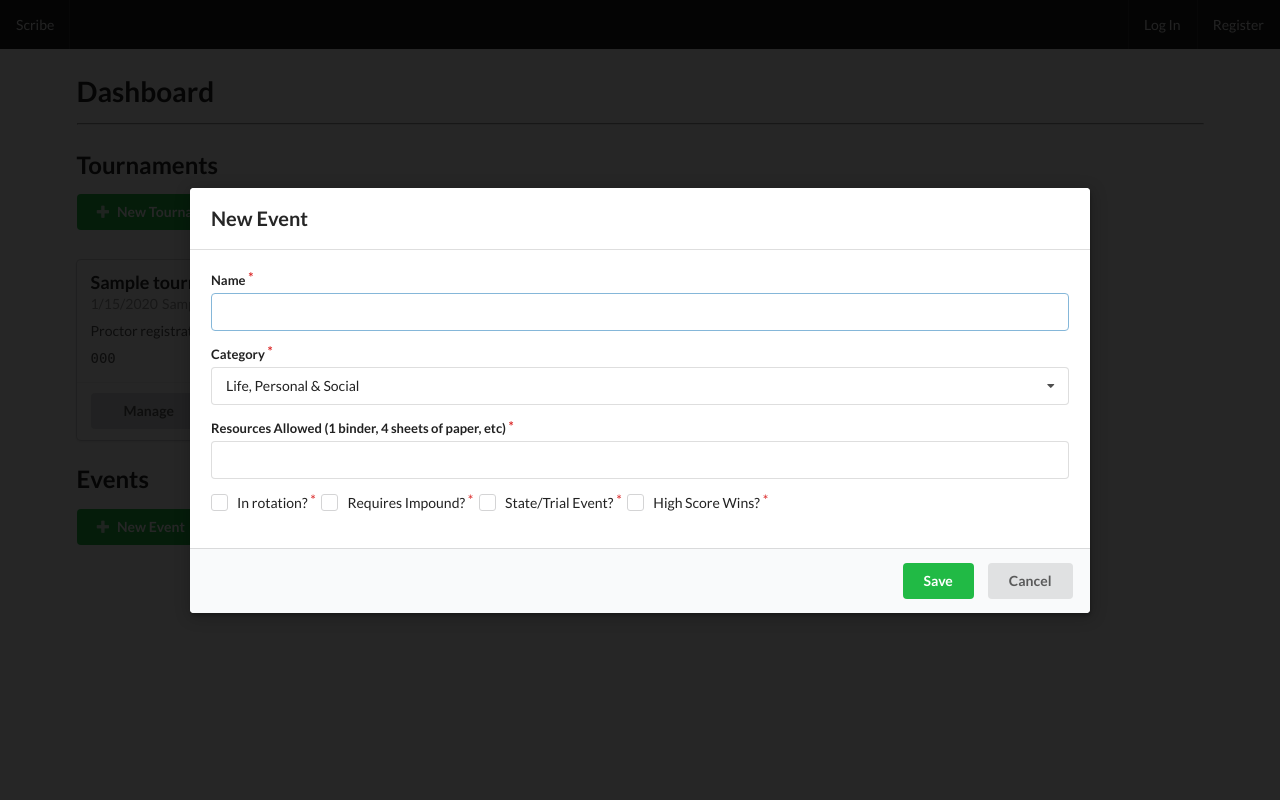
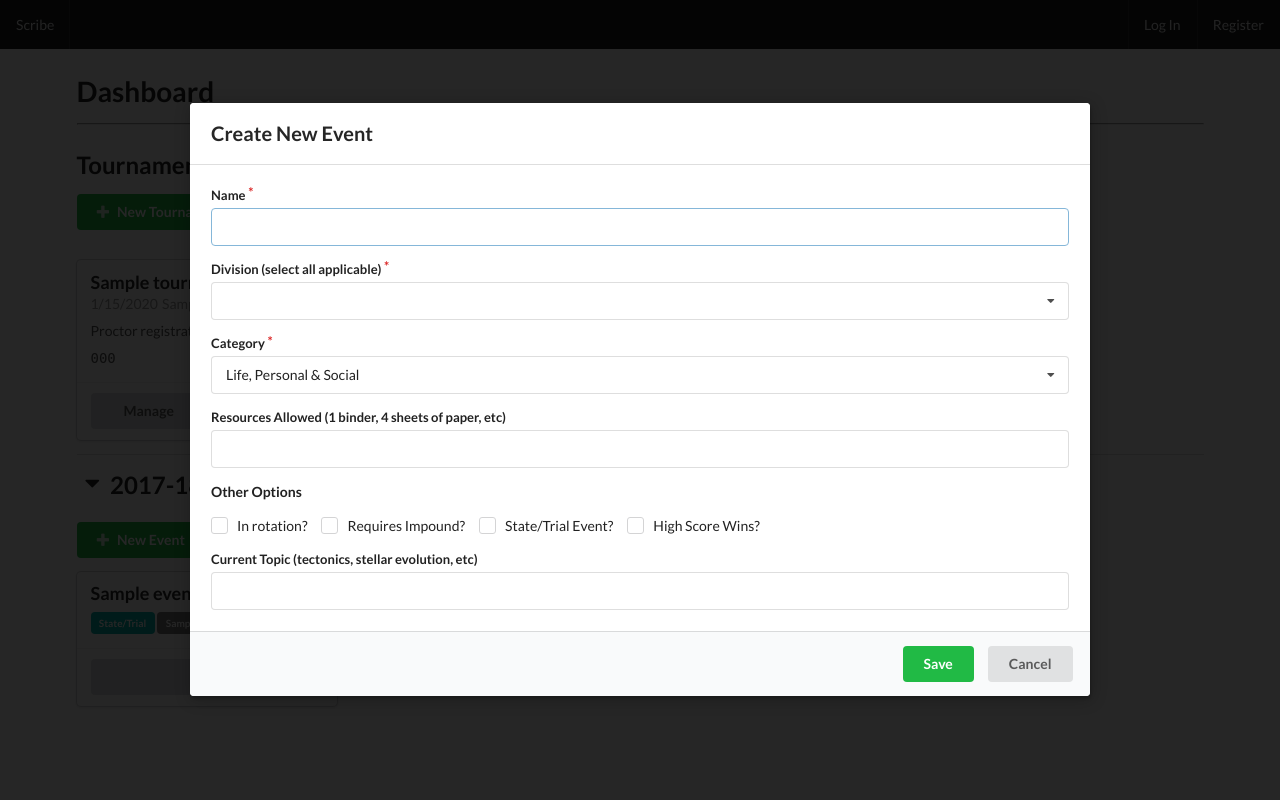
Before and after one commit to mi-yu/scoresheets-server, a Node server app: page /admin/dashboard in a window 1280 px wide, after a click on "New Event". Run offline with Node 20, Linux system fonts and the light colour scheme; tables that the repository leaves empty hold one stand-in row (values such as "Sample post"); some libraries are stand-ins or nearby versions.

Commit message:
event adding and updating ui

```diff
--- a/app.js
+++ b/app.js
@@ -12,6 +12,7 @@ const users = require('./routes/users');
 const admin = require('./routes/admin');
 const tournaments = require('./routes/tournaments');
 const scoresheets = require('./routes/scoresheets');
+const events = require('./routes/events')
 
 // DB and authentication
 const mongoose = require('mongoose');
@@ -65,11 +66,14 @@ app.use((req, res, next) => {
     res.locals.user = req.user;
     next();
 });
+
 app.use('/', basic);
 app.use('/users', users);
 app.use('/admin', admin);
 app.use('/tournaments', tournaments);
 app.use('/scoresheets', scoresheets);
+app.use('/events', events)
+
 app.use((req, res, next) => {
     res.locals.message = req.flash();
     next();
--- a/models/Event.js
+++ b/models/Event.js
@@ -2,6 +2,8 @@ const mongoose = require('mongoose'), Schema = mongoose.Schema;
 
 const Event = new Schema({
     name: { type: String, unique: true },
+    category: { type: String, required: true, default: 'none' },
+    division: [String],
     inRotation: { type: Boolean, default: false },
     building: { type: Boolean, default: false },
     impound: { type: Boolean, default: false },
--- a/routes/admin.js
+++ b/routes/admin.js
@@ -3,7 +3,7 @@ const User = require('../models/User');
 const passport = require('passport');
 const helpers = require('./helpers');
 
-router.get('/dashboard', helpers.needsGroup('admin'), helpers.getTournamentList, helpers.getEventsList, function(
+router.get('/dashboard', helpers.needsGroup('admin'), helpers.getTournamentList, helpers.getCurrentEventsList, function(
     req,
     res,
     next
--- a/routes/helpers.js
+++ b/routes/helpers.js
@@ -24,8 +24,8 @@ module.exports = {
             next();
         });
     },
-    getEventsList: (req, res, next) => {
-        Event.find().sort('name').exec((err, results) => {
+    getCurrentEventsList: (req, res, next) => {
+        Event.find({inRotation: true}).sort('name').exec((err, results) => {
             if (err)
                 req.flash('error', 'Could not load events: ' + err);
             res.locals.events = results;
--- a/routes/tournaments.js
+++ b/routes/tournaments.js
@@ -7,7 +7,7 @@ const ScoresheetEntry = require('../models/ScoresheetEntry');
 const randomWords = require('random-words');
 const helpers = require('./helpers');
 const needsGroup = helpers.needsGroup;
-const getEventsList = helpers.getEventsList;
+const getCurrentEventsList = helpers.getCurrentEventsList;
 const getSchoolsList = helpers.getSchoolsList;
 const getTeamsInTournament = helpers.getTeamsInTournament;
 const mw = require('./mw/tournaments.mw.js');
@@ -70,7 +70,7 @@ router.post('/delete/:id', needsGroup('admin'), (req, res, next) => {
     });
 });
 
-router.get('/manage/:tournamentId', needsGroup('admin'), getEventsList, getSchoolsList, getTeamsInTournament, (
+router.get('/manage/:tournamentId', needsGroup('admin'), getCurrentEventsList, getSchoolsList, getTeamsInTournament, (
     req,
     res,
     next
--- a/views/admin/dashboard.pug
+++ b/views/admin/dashboard.pug
@@ -27,11 +27,39 @@ block content
                         .extra.content: .ui.two.buttons
                             a.ui.button(href='/tournaments/manage/' + tournament._id) Manage
                             a.ui.button(href='#') Edit Details
+        .ui.divider
+        .ui.accordion
+            h2.ui.title.active
+                .dropdown.icon
+                | 2017-18 Season Events
+            .content.active
+                button#new-event.ui.button.green.opens-modal(data-target='#event-modal')
+                    i.icon.plus
+                    | New Event
+                .spacer
+                .ui.grid
+                    each event in events
+                        .four.wide.column: .ui.card
+                            .content
+                                .header= event.name
+                                .description
+                                    if (event.category === 'bio')
+                                        .ui.tiny.green.label Biology
+                                    if (event.category === 'earth')
+                                        .ui.tiny.brown.label Earth/Space
+                                    if (event.category === 'phys/chem')
+                                        .ui.tiny.orange.label Physics/Chemistry
+                                    if (event.category === 'building')
+                                        .ui.tiny.violet.label Building
+                                    if (event.category === 'inquiry')
+                                        .ui.tiny.pink.label Inquiry
+                                    if (event.stateEvent)
+                                        .ui.tiny.teal.label State/Trial
+                                    each division in event.division
+                                        .ui.tiny.grey.label= division
+                            .extra.content
+                                a.ui.fluid.button.edit-event.opens-modal(data-eventid=event._id data-target='#event-modal') Edit
 
-        h2.ui.header Events
-        button.ui.button.green.opens-modal(data-target='#event-modal')
-            i.icon.plus
-            | New Event
 
         include partials/_event-modal
         include ../tournaments/partials/_tournament-modal
@@ -39,7 +67,10 @@ block content
 
 block scripts
     script.
+        const events = !{JSON.stringify(events)}
+
         $('.ui.dropdown').dropdown()
+        $('.ui.accordion').accordion()
 
         // Bind button to show modal action
         $('.opens-modal').click( function() {
@@ -57,3 +88,42 @@ block scripts
                 $('#events').dropdown('clear')
             })
         })
+
+        // Populate event modal with event data on click
+        $('.edit-event').click( function() {
+            let $this = $(this)
+            let eventData = events.find(event => event._id === $this.data('eventid'))
+
+            // Populate data
+            $('#event-modal .header').text('Editing event: ' + eventData.name)
+            $('#name').val(eventData.name)
+            $('#division-dropdown').dropdown('clear')
+            eventData.division.forEach(item => {
+                $('#division-dropdown').dropdown('set selected', item)
+            })
+            $('#category-dropdown').dropdown('set selected', eventData.category)
+            console.log(eventData.category)
+            $('#in-rotation').attr('checked', eventData.inRotation)
+            $('#impound').attr('checked', eventData.impound)
+            $('#state-event').attr('checked', eventData.stateEvent)
+            $('#high-score-wins').attr('checked', eventData.highScoreWins)
+            $('#resources').val(eventData.resources || '')
+            $('#current-topic').val(eventData.topic || '')
+
+            // Change form action
+            $('#event-modal form').attr('action', '/events/' + eventData._id + '/edit')
+        })
+
+        // Change form action and clear fields when opening new team modal
+        $('#new-event').click(() => {
+            $('#event-modal .header').text('Create New Event')
+            $('#name').val('')
+            $('#in-rotation').attr('checked', false)
+            $('#impound').attr('checked', false)
+            $('#state-event').attr('checked', false)
+            $('#high-score-wins').attr('checked', false)
+            $('#current-topic').val('')
+            $('#resources').val('')
+
+            $('#event-modal form').attr('action', '/events/new')
+        })
--- a/views/admin/partials/_event-modal.pug
+++ b/views/admin/partials/_event-modal.pug
@@ -5,33 +5,41 @@
 		form#new-event-form.ui.form(action='/events/new' method='post')
 			.field.required
 				label Name
-				input(type='text' name='name' required)
+				input#name(type='text' name='name' required)
+			.field.required
+				label Division (select all applicable)
+				select#division-dropdown.ui.dropdown(name='division' multiple required)
+					option(value='B') B
+					option(value='C') C
 			.field.required
 				label Category
-				select.ui.dropdown(type='text' name='category' required)
+				select#category-dropdown.ui.dropdown(name='category' required)
 					option(value='bio') Life, Personal & Social
 					option(value='earth') Earth and Space
-					option(value='chem') Physical Science and Chemistry
+					option(value='phys/chem') Physical Science and Chemistry
 					option(value='building') Technology & Engineering
 					option(value='inquiry') Inquiry & Nature of Science
-			.field.required
+			.field
 				label Resources Allowed (1 binder, 4 sheets of paper, etc)
-				input(type='text' name='notes' required)
+				input#resources(type='text' name='resources')
+			p: strong Other Options
 			.inline.fields
-				.field.required: .ui.checkbox
-					input(type='checkbox' name='inRotation' required)
+				.field: .ui.checkbox
+					input#in-rotation(type='checkbox' name='inRotation')
 					label In rotation?
-				.field.required: .ui.checkbox
-					input(type='checkbox' name='impound' required)
+				.field: .ui.checkbox
+					input#impound(type='checkbox' name='impound')
 					label Requires Impound?
-				.field.required: .ui.checkbox
-					input(type='checkbox' name='stateEvent' required)
+				.field: .ui.checkbox
+					input#state-event(type='checkbox' name='stateEvent')
 					label State/Trial Event?
-				.field.required: .ui.checkbox
-					input(type='checkbox' name='highScoreWins' required)
+				.field: .ui.checkbox
+					input#high-score-wins(type='checkbox' name='highScoreWins')
 					label High Score Wins?
-
-
+			.field
+				.field
+					label Current Topic (tectonics, stellar evolution, etc)
+					input#current-topic(type='text' name='currentTopic')
 	.actions
 		button.ui.green.button(type='submit' form='new-event-form') Save
 		button.ui.cancel.button Cancel
```
Also changed, not shown: routes/events.js (added, +52 -0 lines).
